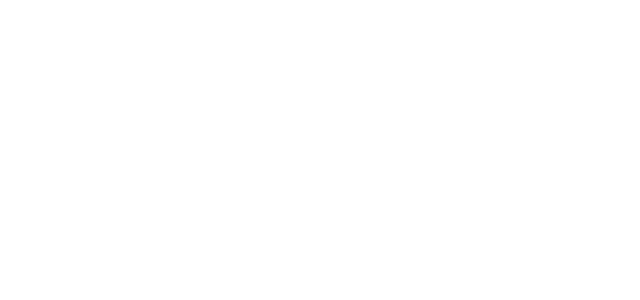
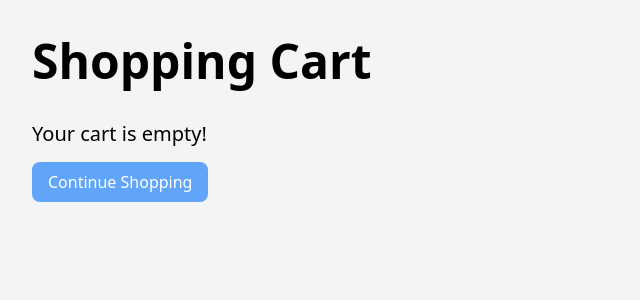
Before and after one commit to nitesh11-dk/React-Projects, a React (Vite) app in the folder Sherry_Project/proj1-vid-19/: page /cart in a window 1280 px wide. Before the commit this address had no page. Shown: the top 300 px of the page, without its empty margins (0-640 px from the left). Built offline with nearby package versions, Linux system fonts and the light colour scheme.

Commit message:
all done

```diff
--- a/Sherry_Project/proj1-vid-19/src/App.jsx
+++ b/Sherry_Project/proj1-vid-19/src/App.jsx
@@ -1,6 +1,7 @@
 import React from 'react';
-import Home from './Components/Home'
-import { Routes ,Route } from 'react-router-dom';
+import Home from './Components/Home';
+import Cart from './Components/Cart'; // Import the Cart component
+import { Routes, Route } from 'react-router-dom';
 import ProductDetail from './Components/ProductDetail';
 import CreateProduct from './Components/CreateProduct';
 import EditProductForm from './Components/EditProductForm';
@@ -10,17 +11,16 @@
 function App() {
   return (
     <>
+      <ToastContainer />
 
- <ToastContainer/>
-
-{/*      ? Routing ....  */}
-       <Routes>
- <Route path='/' element={<Home/>}></Route>
- <Route path='/create' element={<CreateProduct/>}></Route>
- <Route path='/details/:id' element={<ProductDetail/>}></Route>
- <Route path="/edit/:id" element={<EditProductForm />} />
-       </Routes>
-
+      {/* Routing */}
+      <Routes>
+        <Route path='/' element={<Home />} />
+        <Route path='/create' element={<CreateProduct />} />
+        <Route path='/details/:id' element={<ProductDetail />} />
+        <Route path='/edit/:id' element={<EditProductForm />} />
+        <Route path='/cart' element={<Cart />} /> {/* Add the route for Cart */}
+      </Routes>
     </>
   );
 }
--- /dev/null
+++ b/Sherry_Project/proj1-vid-19/src/Components/Cart.jsx
@@ -0,0 +1,37 @@
+import React, { useContext } from 'react';
+import { ProductContext } from '../utils/ProductContextProvider';
+import { Link } from 'react-router-dom';
+
+const Cart = () => {
+  const { cart, removeFromCart } = useContext(ProductContext);
+
+  return (
+    <div className="min-h-screen bg-gray-100 p-8">
+      <h1 className="text-4xl font-bold mb-8">Shopping Cart</h1>
+      {cart.length === 0 ? (
+        <p className="text-xl">Your cart is empty!</p>
+      ) : (
+        <div className="flex flex-wrap gap-8">
+          {cart.map((product,i) => (
+             <Link to={`/details/${product.id}`} key={i} className='w-56 h-76 p-4 bg-white shadow-lg rounded-lg hover:shadow-xl transition duration-300'>
+             <img
+               className='rounded-lg h-48 w-full object-contain mb-4'
+               src={product.image}
+               alt='Product'
+             />
+             <div className='text-center'>
+               <p className='font-semibold text-lg'>{product.title.split(' ').slice(0, 3).join(' ')}</p>
+               <p className='text-gray-500'>$ {product.price}</p>
+             </div>
+           </Link>
+          ))}
+        </div>
+      )}
+      <Link to="/" className="mt-4 inline-block py-2 px-4 bg-blue-400 text-white rounded-lg">
+        Continue Shopping
+      </Link>
+    </div>
+  );
+};
+
+export default Cart;
--- a/Sherry_Project/proj1-vid-19/src/Components/Nav.jsx
+++ b/Sherry_Project/proj1-vid-19/src/Components/Nav.jsx
@@ -1,16 +1,17 @@
-import React from 'react'
-import { useContext } from 'react'
-import { ProductContext } from '../utils/ProductContextProvider'
+import React, { useContext } from 'react';
+import { ProductContext } from '../utils/ProductContextProvider';
 import { Link } from 'react-router-dom';
 
-
 const Nav = () => {
-  let {products} = useContext(ProductContext);
+  let { products, cart } = useContext(ProductContext);
 
   let uniqueCategories = [...new Set(products.map(product => product.category))];
 
-  console.log(uniqueCategories)
+  console.log(uniqueCategories);
   const icons = ['🟢', '🟣', '🔴', '🟢'];
+
+
+  const cartCount = cart.length;
 
   return (
     <div className='w-1/6 min-h-screen bg-gradient-to-b from-blue-700 to-blue-900 text-white p-5'>
@@ -19,18 +20,26 @@
           Add New Product
         </button>
       </Link>
+
+
+      <Link to={"/cart"}>
+        <button className='w-full mb-6 py-3 text-lg font-semibold relative bg-green-400 text-gray-900 rounded-lg hover:bg-green-300'>
+          Go to Cart <div className='w-4 h-4 p-4 absolute -top-1 -right-1  rounded-full  flex items-center justify-center bg-zinc-300 text-black'> {cartCount > 0 ? `${cartCount}` : '❓'}</div>
+        </button>
+      </Link>
+
       <hr className='my-6 border-t-2 border-white' />
 
       <h2 className='text-xl font-bold mb-4'>Category Filter</h2>
       <ul className='space-y-4'>
         {uniqueCategories && uniqueCategories.map((category, index) => (
           <Link to={`/?category=${category}`} key={index} className='flex items-center'>
-          <span className={` mr-2`}>{icons[index]}</span> {category}
+            <span className={`mr-2`}>{icons[index]}</span> {category}
           </Link>
         ))}
       </ul>
     </div>
-  )
+  );
 }
 
-export default Nav
+export default Nav;
--- a/Sherry_Project/proj1-vid-19/src/Components/ProductDetail.jsx
+++ b/Sherry_Project/proj1-vid-19/src/Components/ProductDetail.jsx
@@ -2,36 +2,41 @@
 import { useParams } from 'react-router-dom';
 import ProductShimmer from './ProductShimmer';
 import { ProductContext } from '../utils/ProductContextProvider';
-import { useNavigate } from 'react-router-dom';
-import { Link } from 'react-router-dom';
+import { useNavigate, Link } from 'react-router-dom';
 import { toast } from 'react-toastify';
+
 const ProductDetail = () => {
-  let { products ,setProducts } = useContext(ProductContext);
+  const { products, setProducts, addToCart, removeFromCart, isProductInCart } = useContext(ProductContext);
   const [product, setProduct] = useState(null);
   const { id } = useParams();
-const Navigate = useNavigate();
-
+  const navigate = useNavigate();
 
   useEffect(() => {
-    if (product === undefined || product === null) {
-      const foundProduct = products.filter((product) => product.id == id)[0];
+    const foundProduct = products.find((product) => product.id == id);
     setProduct(foundProduct);
-    }
-  }, [id, product, products]);
+  }, [id, products]);
 
-let deleteProduct = ()=>{
-  let newProducts = products.filter((product) => product.id != id);
+  const deleteProduct = () => {
+    const newProducts = products.filter((product) => product.id != id);
     setProducts(newProducts);
     localStorage.setItem('products', JSON.stringify(newProducts));
-  Navigate('/');
+    navigate('/');
     toast.success('Product Deleted');
+  };
 
+  const handleCartToggle = () => {
+    if (isProductInCart(product.id)) {
+      removeFromCart(product.id);
+      toast.info('Removed from cart');
+    } else {
+      addToCart(product);
+      toast.success('Added to cart');
     }
-
+  };
 
   return product ? (
     <div className="min-h-screen bg-gray-100 flex items-center justify-center p-8">
-       <Link to={'/'} className='absolute top-2 left-2   mb-2 py-1 px-2 text-lg font-semibold bg-blue-400 text-gray-900 rounded-lg hover:bg-blue-300'>
+      <Link to={'/'} className='absolute top-2 left-2 mb-2 py-1 px-2 text-lg font-semibold bg-blue-400 text-gray-900 rounded-lg hover:bg-blue-300'>
         Home
       </Link>
       <div className="relative flex bg-white shadow-2xl rounded-lg max-w-4xl">
@@ -40,46 +45,39 @@
         </div>
 
         <div className="w-1/2 p-12">
-          <img
-            className="h-full w-full object-contain"
-            src={product.image}
-            alt={product.title}
-          />
+          <img className="h-full w-full object-contain" src={product.image} alt={product.title} />
         </div>
 
         <div className="w-1/2 p-8 flex flex-col justify-center items-center">
-          <h1 className="text-3xl font-bold mb-4 text-gray-800 text-center">
-            {product.title}
-          </h1>
-          <p className="text-lg text-gray-600 mb-4 text-center">
-            {product.description.split(' ').slice(0, 20).join(' ')}...
-          </p>
+          <h1 className="text-3xl font-bold mb-4 text-gray-800 text-center">{product.title}</h1>
+          <p className="text-lg text-gray-600 mb-4 text-center">{product.description.split(' ').slice(0, 20).join(' ')}...</p>
           <p className="text-lg font-bold text-yellow-600 mb-4 text-center">
             Price: <span className="text-2xl">${product.price.toFixed(2)}</span>
           </p>
 
           {product.rating && (
             <div className="flex items-center justify-center space-x-2 mb-4">
-              <span className="text-xl font-semibold text-gray-700">
-                {product.rating.rate}
-              </span>
-              <span className="text-sm text-gray-500">
-                ({product.rating.count} reviews)
-              </span>
+              <span className="text-xl font-semibold text-gray-700">{product.rating.rate}</span>
+              <span className="text-sm text-gray-500">({product.rating.count} reviews)</span>
             </div>
           )}
 
           <div className="flex space-x-4">
-
             {/* Edit Button */}
             <Link to={'/edit/' + id}>
               <button className="mt-4 border-2 border-green-600 text-green-600 font-semibold py-2 px-4 rounded-lg hover:bg-green-100 transition duration-300">
                 Edit
-            </button></Link>
+              </button>
+            </Link>
 
             {/* Delete Button */}
             <button onClick={deleteProduct} className="mt-4 border-2 border-red-600 text-red-600 font-semibold py-2 px-4 rounded-lg hover:bg-red-100 transition duration-300">
               Delete
+            </button>
+
+            {/* Add to Cart / Remove from Cart Button */}
+            <button onClick={handleCartToggle} className="mt-4 border-2 border-blue-600 text-blue-600 font-semibold py-2 px-4 rounded-lg hover:bg-blue-100 transition duration-300">
+              {isProductInCart(product.id) ? 'Remove from Cart' : 'Add to Cart'}
             </button>
           </div>
         </div>
--- a/Sherry_Project/proj1-vid-19/src/utils/ProductContextProvider.jsx
+++ b/Sherry_Project/proj1-vid-19/src/utils/ProductContextProvider.jsx
@@ -247,25 +247,25 @@
 
 export const ProductContext = createContext();
 
-const ProductContextProvider = (props) => {
-  const [products, setProducts] = useState(() => {
-    const savedProducts = localStorage.getItem('products');
-    if (savedProducts) {
-      return JSON.parse(savedProducts);
-    } else {
-      localStorage.setItem('products', JSON.stringify(defaultProducts));
-      return defaultProducts;
-    }
-  });
+const ProductContextProvider = ({ children }) => {
+  const [products, setProducts] = useState(defaultProducts);
+  const [cart, setCart] = useState([]);
 
-  // Sync state with localStorage whenever products change
-  useEffect(() => {
-    localStorage.setItem('products', JSON.stringify(products));
-  }, [products]);
+  const addToCart = (product) => {
+    setCart((prev) => [...prev, product]);
+  };
+
+  const removeFromCart = (productId) => {
+    setCart((prev) => prev.filter((product) => product.id !== productId));
+  };
+
+  const isProductInCart = (productId) => {
+    return cart.some((product) => product.id === productId);
+  };
 
   return (
-    <ProductContext.Provider value={{ products, setProducts }}>
-      {props.children}
+    <ProductContext.Provider value={{ products, setProducts, cart, addToCart, removeFromCart, isProductInCart }}>
+      {children}
     </ProductContext.Provider>
   );
 };
```
Lines whose indentation alone changed are shown as unchanged.
